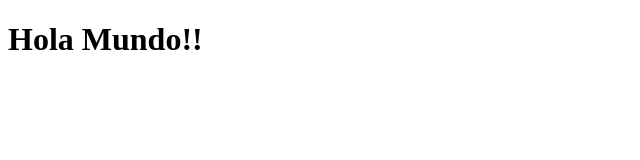
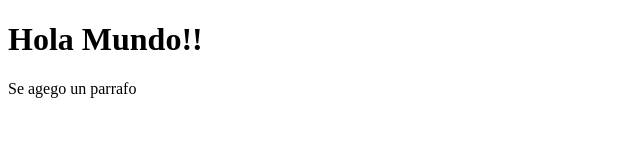
Before and after one commit to paulosernamx/cursoCrehana, a plain HTML site: page index.html in a window 1280 px wide. Shown: the whole page, without its empty margins (0-640 px from the left). Drawn offline with Linux system fonts and the light colour scheme.

Commit message:
Se agrego un renglon en el archivo index.html

```diff
--- a/index.html
+++ b/index.html
@@ -7,5 +7,7 @@
 </head>
 <body>
 	<h1>Hola Mundo!!</h1>
+
+	<p>Se agego un parrafo</p>
 </body>
 </html>
```
